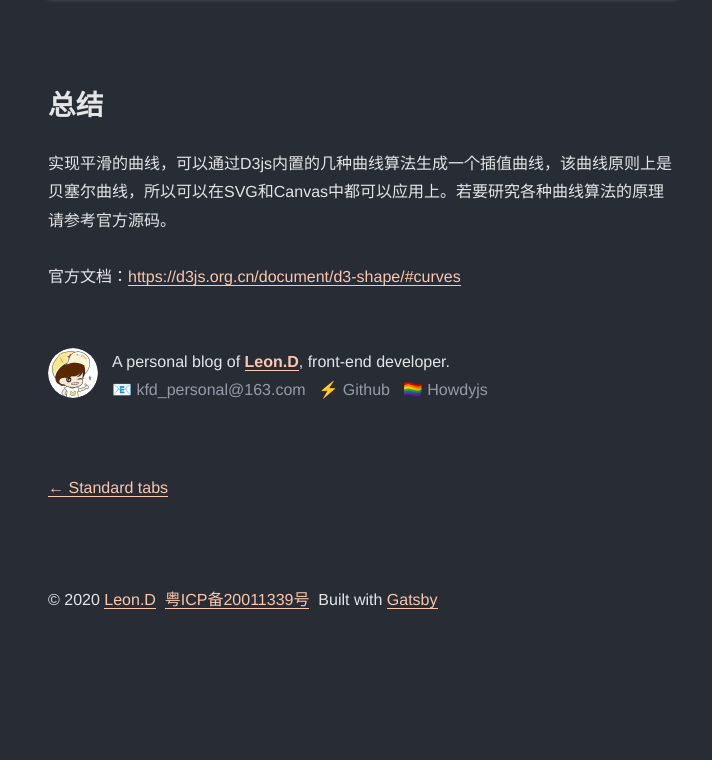
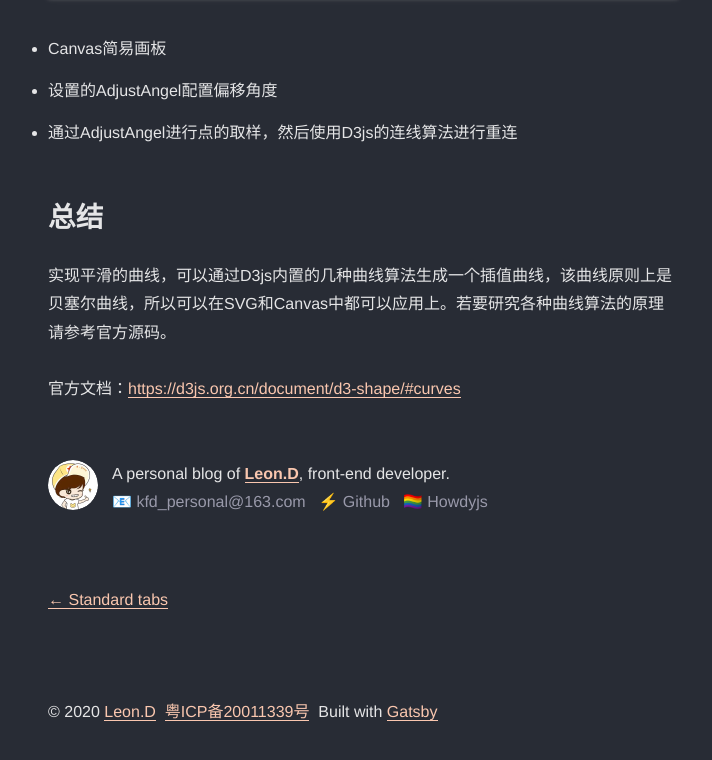
Before and after one commit to leon-kfd/gatsby-blog, a Gatsby site: page /d3-mulitpoint-connection/ in a window 1280 px wide. Shown: the part 2560-3320 px from the top of the page, without its empty margins (277-989 px from the left). Before the commit the page ends 3216 px from the top, so only its background shows below. Built offline with nearby package versions, Linux system fonts and the light colour scheme; Gatsby itself is replaced by a stand-in of ours; some packages are replaced by stand-ins of ours.

Commit message:
更新:d3-mulitpoint-connection

```diff
--- a/content/blog/d3-mulitpoint-connection/index.md
+++ b/content/blog/d3-mulitpoint-connection/index.md
@@ -1,7 +1,7 @@
 ---
 title: "使用D3.js将离散的点形成平滑曲线及其应用"
 date: "2020-08-16"
-description: "D3.js内置了几种可以将离散点连成线的算法，但官方并没有提供效果展示，于是编写了一个简单的可以快速看到各种连线算法的效果图的DEMO。同时利用该功能实现的一个简单的曲线自动校正的Canvas画板Demo"
+description: "D3.js内置了几种可以将离散点连成线的算法，但官方并没有提供效果展示，于是编写了一个简单的可以快速看到各种连线算法的效果图的DEMO。同时利用该功能实现的一个简单的曲线自动校正的Canvas画板Demo。"
 tag: "Personal"
 ---
 
@@ -30,6 +30,10 @@ Demo访问地址: <a href="https://kongfandong.cn/demo/d3-adjust-line/index.html
 
 <iframe src="https://kongfandong.cn/demo/d3-adjust-line/index.html" width="100%" height="750px" style="border: none;outline:none;box-shadow: 0 0 5px #888"></iframe>
 
++ Canvas简易画板
++ 设置的AdjustAngel配置偏移角度
++ 通过AdjustAngel进行点的取样，然后使用D3js的连线算法进行重连
+
 ## 总结
 
 实现平滑的曲线，可以通过D3js内置的几种曲线算法生成一个插值曲线，该曲线原则上是`贝塞尔曲线`，所以可以在SVG和Canvas中都可以应用上。若要研究各种曲线算法的原理请参考官方源码。
```
